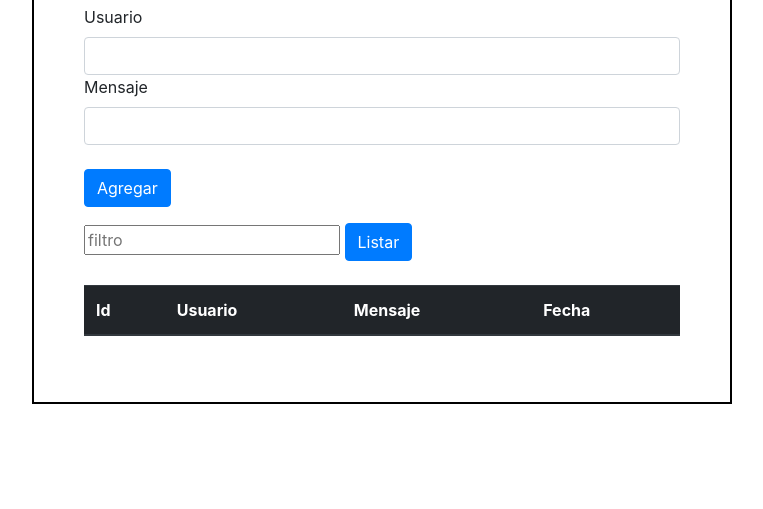
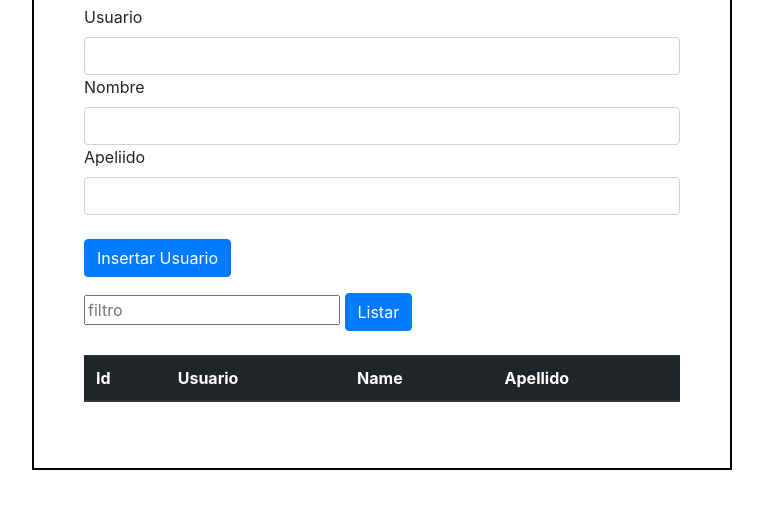
Before and after one commit to StevenHerrera21/Node-Mongo, a website: page public/index.html in a window 1280 px wide. Shown: the part 153-662 px from the top of the page, without its empty margins (258-1021 px from the left). Drawn offline with nearby package versions, Linux system fonts and the light colour scheme.

Commit message:
Creacion de insertar usuario con AJAX

```diff
--- a/components/user/network.js
+++ b/components/user/network.js
@@ -18,7 +18,8 @@ router.get('/', function(req, res){
 router.post('/', function(req, res){
     controller.addUser(req.body.user, req.body.name, req.body.lastname)
         .then((fullUser)=>{
-            response.success(req, res, fullUser, 201)
+            //response.success(req, res, fullUser, 201)
+            res.redirect('/');
         })
         .catch((error) =>{
             response.error(req, res, 'Error simulado',500, 'Es solo una simulación de los errores.')
--- a/public/index.html
+++ b/public/index.html
@@ -1,4 +1,3 @@
-<!DOCTYPE html>
 <html>
 
 <head>
@@ -17,13 +16,15 @@
 
     <h1>Insertar Usuario</h1>
     <div class="form-group">
-        <form action="/message" method="POST">
+        <form action="/user" method="POST">
             <label>Usuario</label>
             <input type="text" class="form-control" name="user" required>
-            <label>Mensaje</label>
-            <input type="text" class="form-control" name="message" required>
+            <label>Nombre</label>
+            <input type="text" class="form-control" name="name" required>
+            <label>Apeliido</label>
+            <input type="text" class="form-control" name="lastname" required>
             <br>
-            <button type="submit" class="btn btn-primary" >Agregar</button>
+            <button type="submit" class="btn btn-primary" >Insertar Usuario</button>
 
     </div>
 
@@ -38,8 +39,8 @@
         <thead class="thead-dark">
             <th>Id</th>
             <th>Usuario</th>
-            <th>Mensaje</th>
-            <th>Fecha</th>
+            <th>Name</th>
+            <th>Apellido</th>
         </thead>
         <tbody id="tbody">
 
--- a/public/message.js
+++ b/public/message.js
@@ -1,15 +1,15 @@
 function mostrar(){
-    let filtro= document.getElementById("filtro").value;
-    var tabla;
-    console.log(filtro)
-    fetch('http://localhost:3000/message?user='+filtro)
-    .then(function(response) {
-        return response.json();
-    })
-    .then(function(myJson) {
-        for (data of myJson.body){
-            tabla+='<tr><td>'+data._id+'</td><td>'+data.user+'</td><td>'+data.message+'</td><td>'+data.date+'</td></tr>';
-        }
-        $('#tbody').html(tabla);
-    });
+   $.ajax({
+       url:'http://localhost:3000/user?',
+       method: 'GET',
+       success: function(res){
+           var js= res;
+           var tabla;
+           console.log(js)
+           for (data of js.body){
+            tabla+='<tr><td>'+data._id+'</td><td>'+data.user+'</td><td>'+data.name+'</td><td>'+data.lastname+'</td></tr>';
+           }
+           $('#tbody').html(tabla);
+       }
+   })
 }
```
